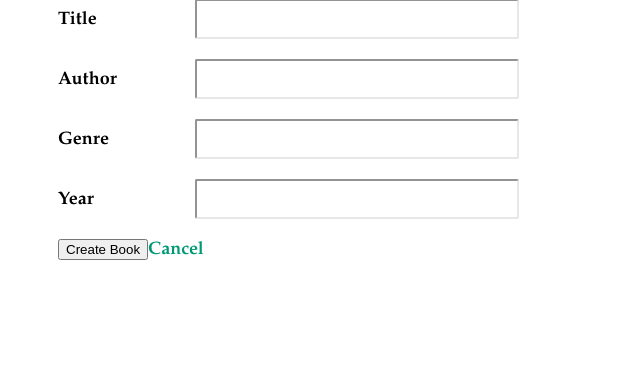
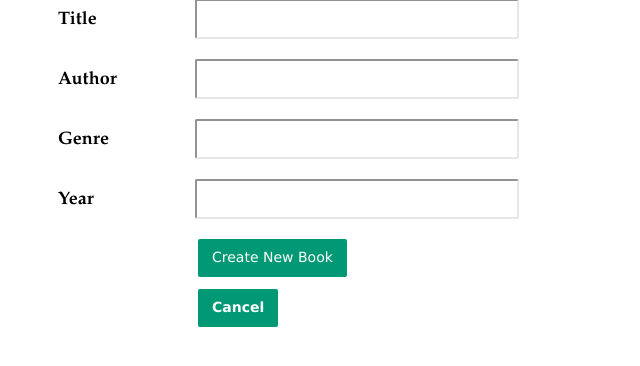
Before and after one commit to mnvore/sql_library_manager-v1, a Node server app: page /books/new in a window 1280 px wide. Shown: the part 110-476 px from the top of the page, without its empty margins (0-640 px from the left). Run offline with Node 20, Linux system fonts and the light colour scheme; some libraries are stand-ins or nearby versions.

Commit message:
Fix missing book errors and new book form layout

```diff
--- a/views/new-book.pug
+++ b/views/new-book.pug
@@ -27,5 +27,6 @@ block content
       label(for='year') Year
       input(type='text', id='year', name='year')
     p
-      button(type='submit') Create Book
-      a(href='/books') Cancel
+      input(type='submit', value='Create New Book')
+    p
+      a.button(href='/books') Cancel
```
